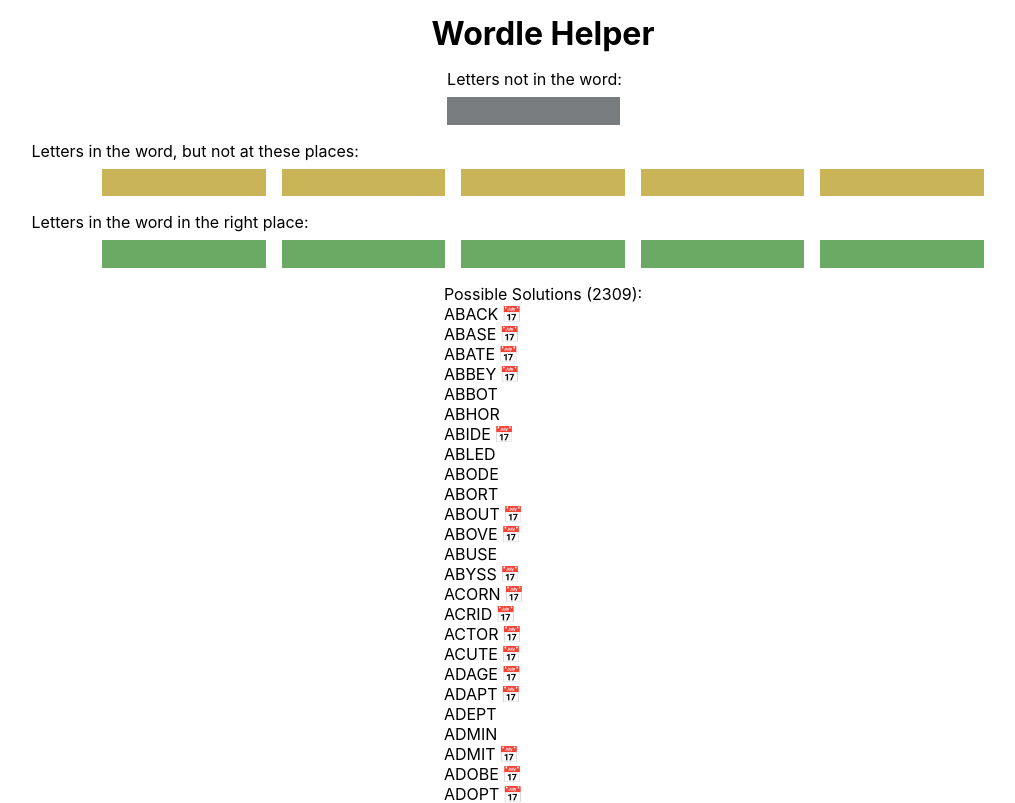
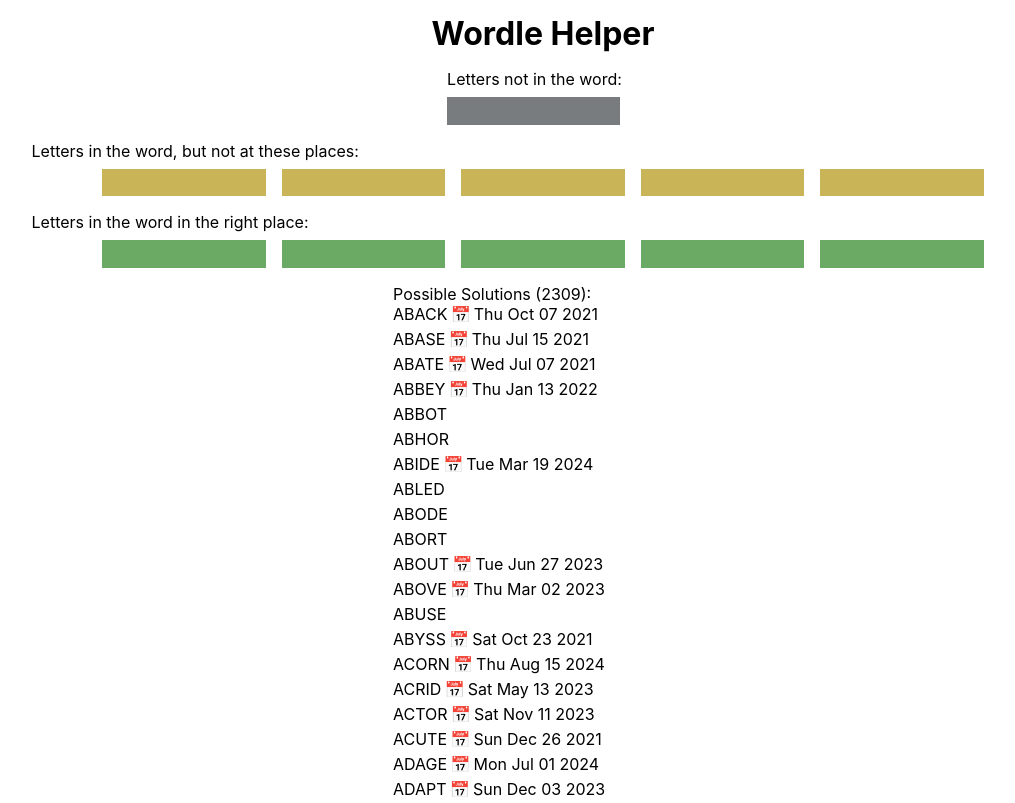
Before and after one commit to juharris/wordle-helper, a Next.js app: page /home in a window 1280 px wide. Shown: the top 803 px of the page, without its empty margins (97-1112 px from the left). Built offline with nearby package versions, Linux system fonts and the light colour scheme.

Commit message:
UI: Optimize rendering to only render items in view using react-window

```diff
--- a/app/page.tsx
+++ b/app/page.tsx
@@ -3,5 +3,8 @@
 };
 
 export default function Page() {
-  return <h1>App Router</h1>;
+  return <div>
+    <h1>App Router</h1>
+    Go <a href="/home">here</a>
+  </div>
 }
--- a/package.json
+++ b/package.json
@@ -13,6 +13,7 @@
     "next": "latest",
     "react": "^18.2.0",
     "react-dom": "^18.2.0",
+    "react-window": "^1.8.10",
     "server-only": "^0.0.1"
   },
   "devDependencies": {
@@ -21,6 +22,7 @@
     "@types/jest": "29.5.11",
     "@types/node": "^22.7.7",
     "@types/react": "18.2.45",
+    "@types/react-window": "^1.8.8",
     "axios": "^1.7.7",
     "jest": "29.7.0",
     "jest-environment-jsdom": "29.7.0",
--- a/pages/home/index.tsx
+++ b/pages/home/index.tsx
@@ -1,8 +1,29 @@
+import styles from '@/pages/index.module.css';
+import { WordleFilter, WordleSolutionCandidate, WordleState } from 'app/solver/filter';
 import Head from 'next/head';
-import styles from '@/pages/index.module.css';
-import { useState } from 'react';
-import { WordleFilter, WordleState } from 'app/solver/filter';
 import validWords from 'public/words.json';
+import { useRef, useState } from 'react';
+import { FixedSizeList, ListChildComponentProps } from 'react-window';
+
+
+const PossibleSolution = ({ data, index, style }: ListChildComponentProps) => {
+  const candidate: WordleSolutionCandidate = data[index]
+  let date: string | undefined = undefined
+  if (candidate.d) {
+    const [year, month, day] = candidate.d.split('-')
+    const yearInt = parseInt(year, 10)
+    const monthInt = parseInt(month, 10) - 1
+    const dayInt = parseInt(day, 10)
+    date = new Date(yearInt, monthInt, dayInt).toDateString()
+  }
+  return (<div key={candidate.w} style={style}>
+    {candidate.w}
+    {date && <>
+      <span className={styles.calendarIcon}>📅</span>
+      {date}
+    </>}
+  </div>);
+}
 
 export default function Home() {
   const [wordleState, setWordleState] = useState<WordleState>({
@@ -11,12 +32,12 @@
     known: ["", "", "", "", ""],
   })
 
-  // TODO useMemo?
-  const wordleFilter = new WordleFilter(validWords)
-  const response = wordleFilter.filter(wordleState)
+  const wordleFilter = useRef(new WordleFilter(validWords))
+  const response = wordleFilter.current.filter(wordleState)
 
+  const numLetters = 5
   const hintInputs = []
-  for (let i = 0; i < 5; ++i) {
+  for (let i = 0; i < numLetters; ++i) {
     hintInputs.push(
       <input type='text' key={i}
         aria-label={`Hint for letter ${i + 1}`}
@@ -36,7 +57,7 @@
   }
 
   const knownInputs = []
-  for (let i = 0; i < 5; ++i) {
+  for (let i = 0; i < numLetters; ++i) {
     knownInputs.push(
       <input type='text' key={i}
         aria-label={`Answer for letter ${i + 1}`}
@@ -77,7 +98,6 @@
           <div>
             Letters not in the word:
           </div>
-          {/* TODO Don't let browser suggest previous inputs. */}
           <input type='text'
             aria-label="banned letters"
             className={`${styles.wordleLetters} ${styles.banned}`}
@@ -109,26 +129,15 @@
 
         <div className={styles.possibleSolutions}>
           Possible Solutions ({response.candidates.length}):
-          <div>
-            {response.candidates.map((candidate) => {
-              let date: string | undefined = undefined
-              if (candidate.d) {
-                const [year, month, day] = candidate.d.split('-')
-                const yearInt = parseInt(year, 10)
-                const monthInt = parseInt(month, 10) - 1
-                const dayInt = parseInt(day, 10)
-                date = new Date(yearInt, monthInt, dayInt).toDateString()
-              }
-              return (<div key={candidate.w}>
-                {candidate.w}
-                {candidate.d && <details className={styles.dateDetails} title={date}>
-                  <summary className={styles.dateSummary}>📅</summary>
-                  {date}
-                </details>}
-              </div>)
-            }
-            )}
-          </div>
+          <FixedSizeList
+            height={520}
+            itemCount={response.candidates.length}
+            itemData={response.candidates}
+            itemSize={25}
+            width={300}
+          >
+            {PossibleSolution}
+          </FixedSizeList>
         </div>
       </main>
 
@@ -138,8 +147,8 @@
         <a href='https://github.com/juharris/wordle-helper'
           target='_blank'
           rel='noopener noreferrer'
-          >
-          https://github.com/juharris/wordle-helper
+        >
+          github.com/juharris/wordle-helper
         </a>
       </footer>
     </div>
--- a/pages/index.module.css
+++ b/pages/index.module.css
@@ -125,11 +125,7 @@
   margin-top: 1em;
 }
 
-.dateDetails {
-  display: inline;
-  margin-left: 0.2em;
+.calendarIcon {
+  margin-left: 0.2rem;
+  margin-right: 0.2rem;
 }
-
-.dateSummary {
-  display: inline;
-}
```
Also changed, not shown: 2 other files (tests, documents, lock files or other folders).
